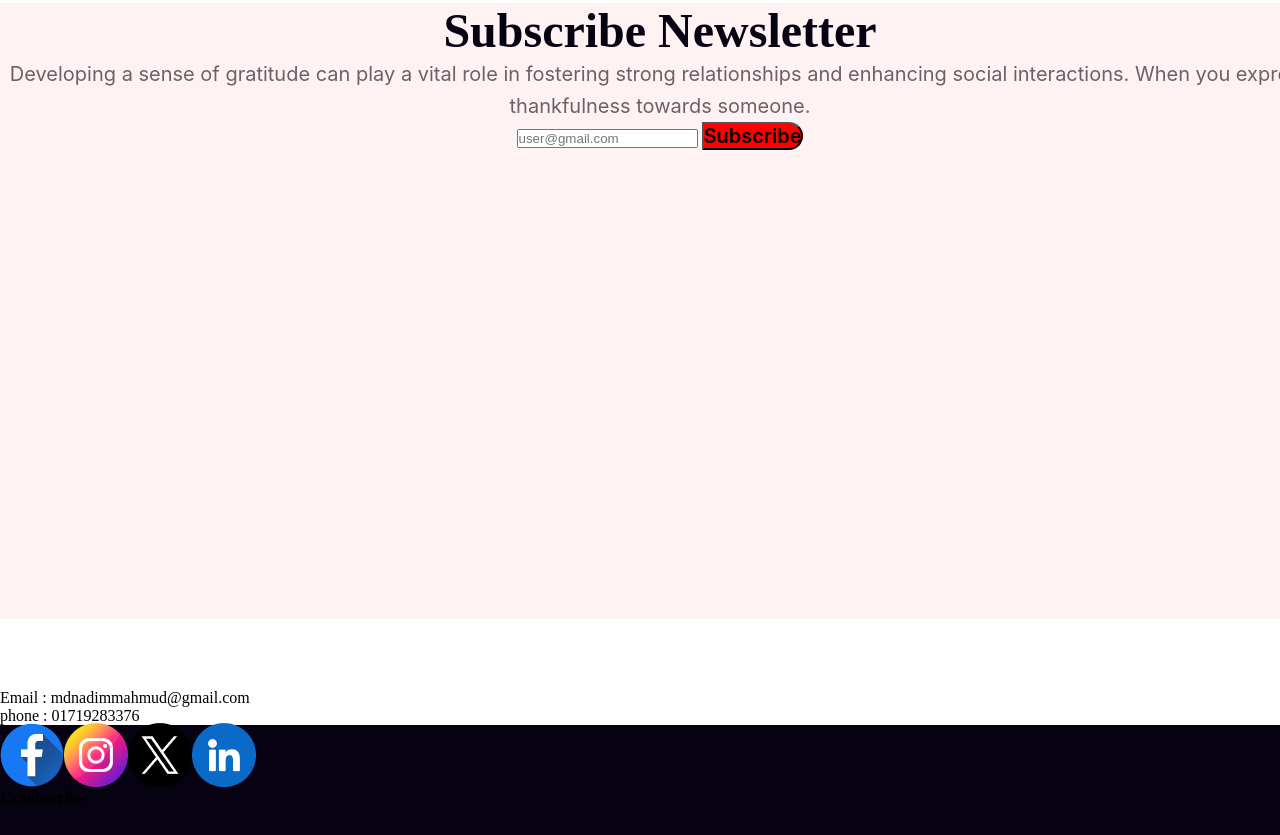
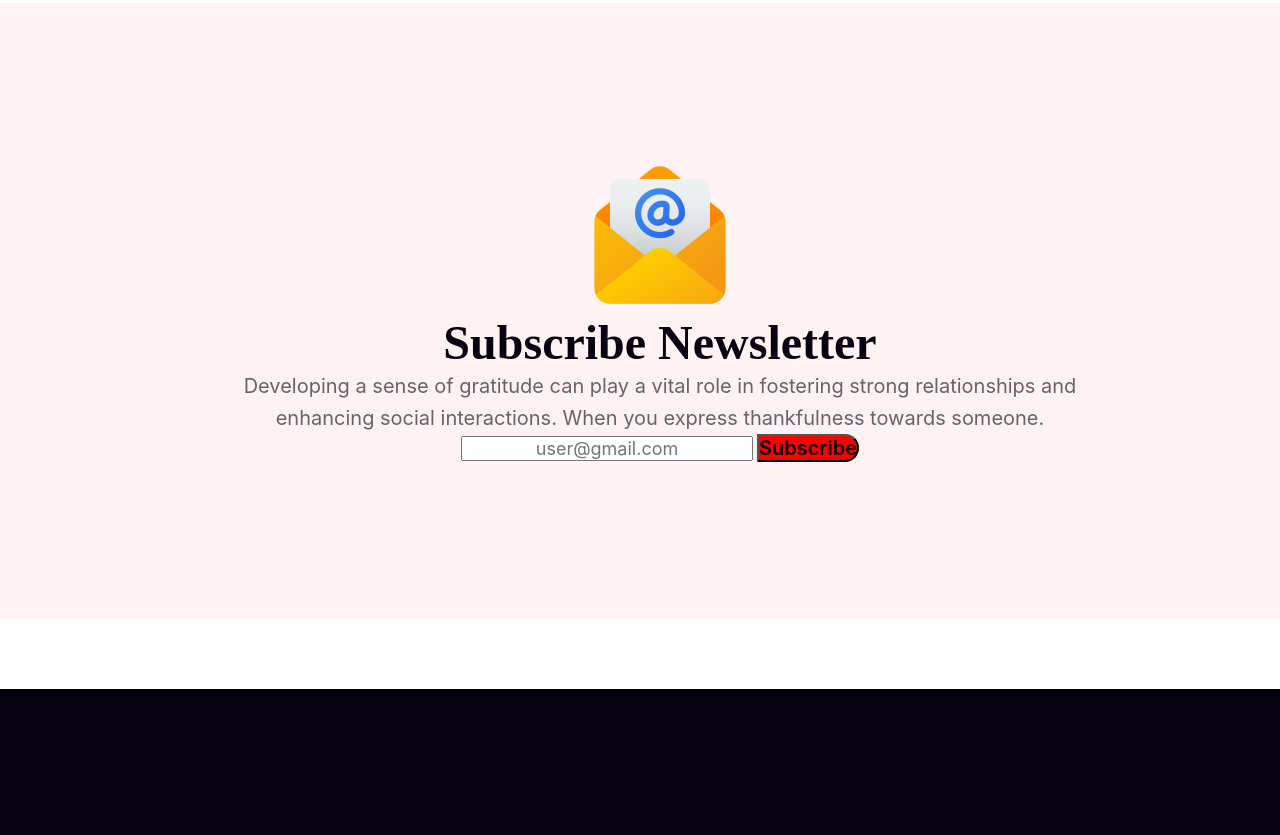
Before and after one commit to Nadim-Mahmud751/happy-new--year, a plain HTML site: page index.html in a window 1280 px wide. Shown: the part 3325-4160 px from the top of the page. Drawn offline with Linux system fonts and the light colour scheme.

Commit message:
added some change and main section style hover

```diff
--- a/index.html
+++ b/index.html
@@ -89,14 +89,14 @@
 
 <!-- subscribe section-->
  <section class="color-footer">
-            <div class="">
-                    <div class="">
+                       <div>
+                        <img src="images/Group 61.png" alt="">
                         <h1 class="title-newsletter">Subscribe Newsletter</h1>
-                        <p class="title-p">Developing a sense of gratitude can play a vital role in fostering strong relationships and enhancing social interactions. When you express thankfulness towards someone. </p>
+                        <p class="title-p">Developing a sense of gratitude can play a vital role in fostering strong relationships and <br>
+                            enhancing social interactions. When you express thankfulness towards someone. </p>
                         <div class="input-box">
-                            <input type="text" placeholder="user@gmail.com">
+                            <input class="text" type="text" placeholder="user@gmail.com">
                             <button class="end-btn">Subscribe</button>
-                        </div>
                         </div>
                        </div>
         </section>
@@ -106,10 +106,6 @@
      <footer id="footer">
             <div class="">
                 <div class="left">
-                    <h3</h3>
-                    <p></p>
-                    <p class="bio">Email : mdnadimmahmud@gmail.com</p>
-                    <p class="bio">phone : 01719283376</p>
                     <div class="social">
                          <a href="#"><img src="images/Facebook.png" alt=""></i></a>
                          <a href="#"><img src="images/Instagram.png" alt=""></i></a>
--- a/style.css
+++ b/style.css
@@ -135,7 +135,14 @@
 }
 .Portfolio .item img {
     width: 100%;
+    height: auto;
+    transition: transform 0.3s ease-in-out;
 }
+
+.Portfolio .item img:hover {
+    transform: scale(1.1);
+}
+
 .the-best{
     color: #F00;
     font-family: Inter;
@@ -177,6 +184,16 @@
 }
 .input-box{
     text-align: center;
+    border-radius: 50px;
+
+}
+.text{
+    color: rgba(7, 2, 17, 0.30);
+
+   text-align: center;
+   font-family: Inter;
+   font-size: 18px;
+   font-weight: 400;
 }
 .end-btn{
     border-radius: 0px 50px 50px 0px;
@@ -187,6 +204,10 @@
     font-weight: 600;
 }
 .color-footer{
+    display: flex;
+    justify-content: center;
+    align-items: center;
+    text-align: center;
     background: rgba(255, 0, 0, 0.05);
     width: 1320px;
     height: 616px;
@@ -199,13 +220,25 @@
     height: 609px;
     background: #070211;
 }
-.social{
+.social {
     display: flex;
+    justify-content: center;
     align-items: center;
-    width: 64px;
-    height: 64px;
-    flex-shrink: 0;
 }
-.bio{
-    background-color: #FFF;
+.social a {
+    margin: 220px 10px;
 }
+.social img {
+    width: 50px;
+    height: auto;
+}
+.right {
+    text-align: left;
+    color: white;
+    padding-left: 20px;
+}
+
+.bio {
+    text-align: right;
+    color: white;
+}
```
Lines whose indentation alone changed are shown as unchanged.
